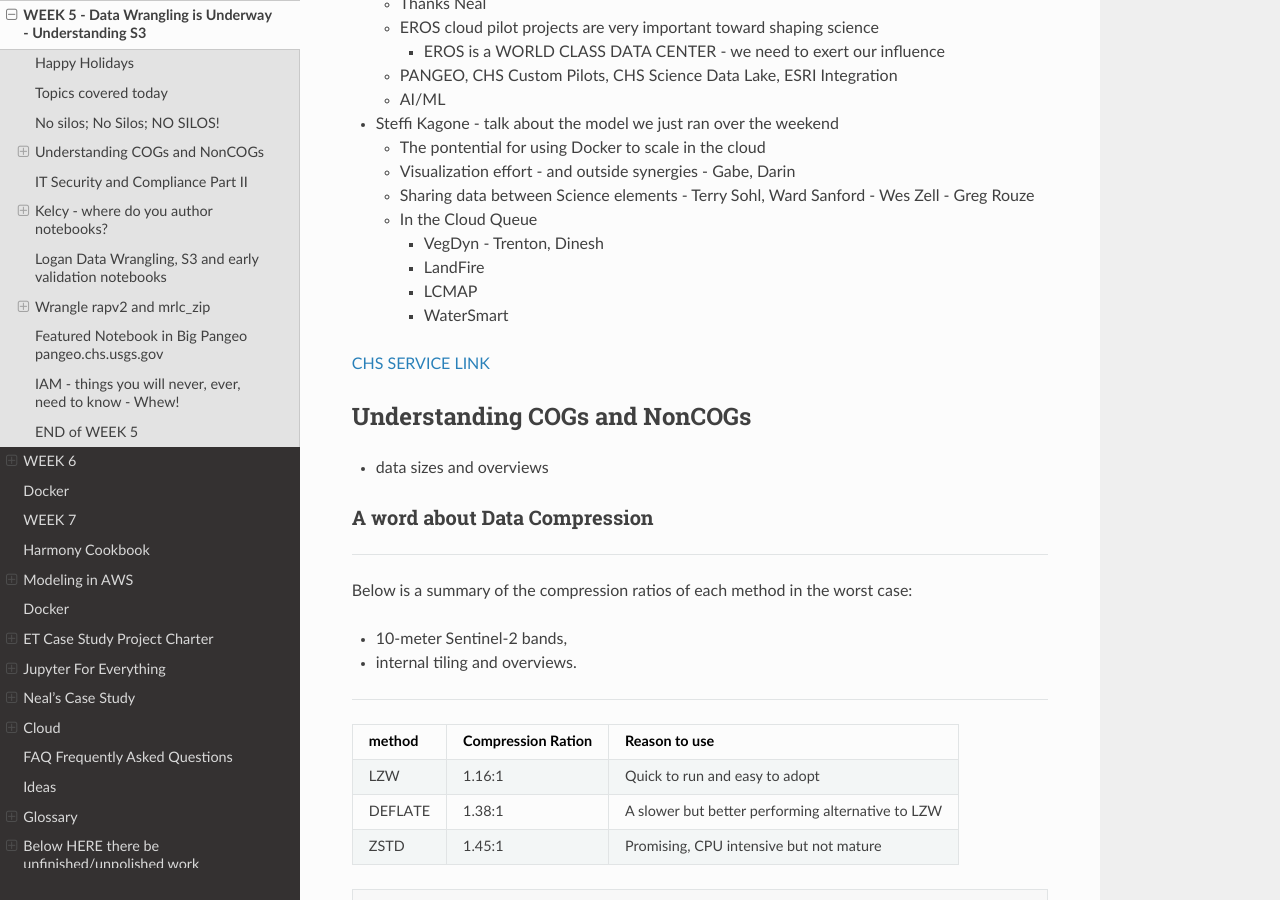
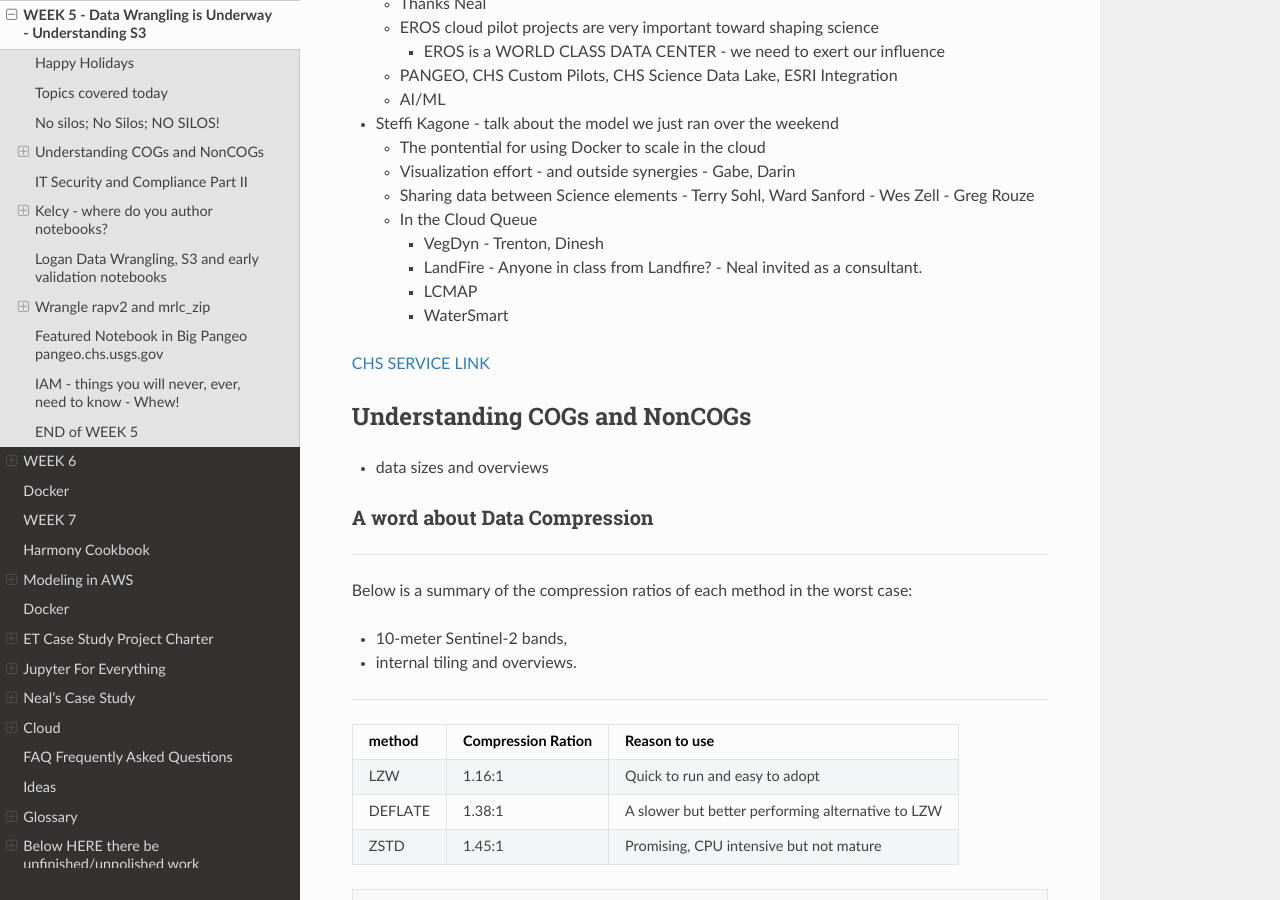
Before and after one commit to tonybutzer/harmony-docs, a Sphinx documentation site: the page built from documentation/source/05week.md, in a window 1280 px wide and 900 px high, scrolled down 733 px. Built offline with Sphinx 7.4.7 and the Read the Docs theme 2.0.0, drawn with Linux system fonts in a browser that asks for light colours; pages that are not in the unit, such as notebooks, are missing from menus.

Commit message:
automatic git update from Makefile

```diff
--- a/documentation/source/05week.md
+++ b/documentation/source/05week.md
@@ -34,7 +34,7 @@
     - Sharing data between Science elements - Terry Sohl, Ward Sanford - Wes Zell - Greg Rouze
     - In the Cloud Queue
         - VegDyn - Trenton, Dinesh
-        - LandFire
+        - LandFire - Anyone in class from Landfire? - Neal invited as a consultant.
         - LCMAP
         - WaterSmart
 
```
